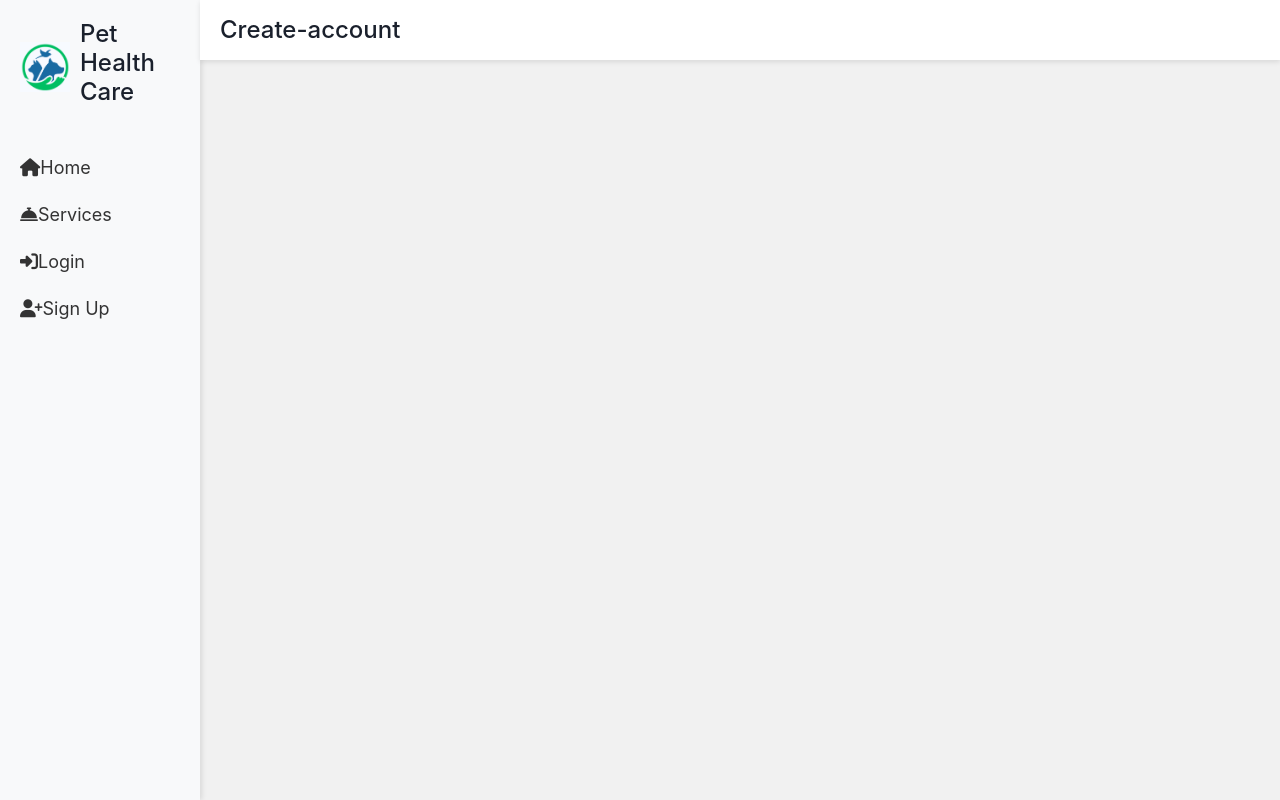
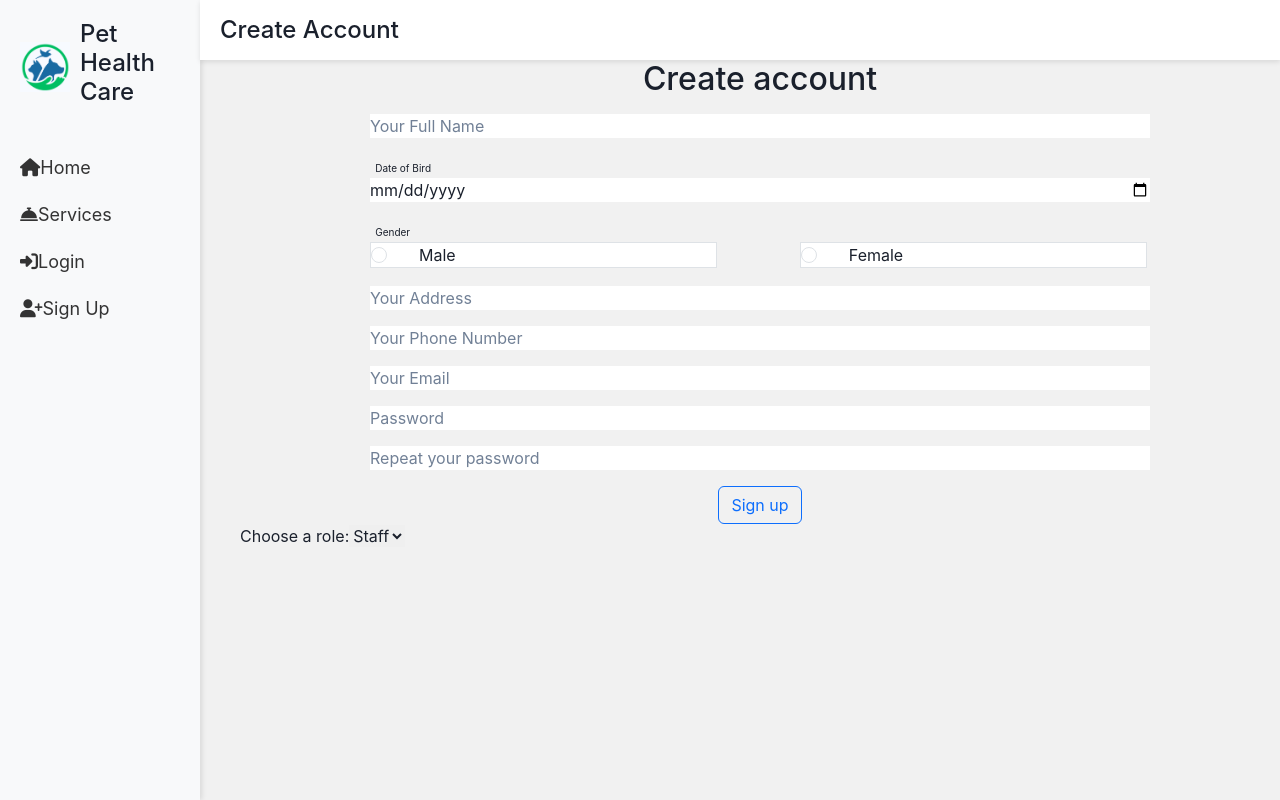
Before and after one commit to dathuynh2003/swp391-petcaresystem, a React (Create React App) app in the folder pethealthcaresystem-frontend/: page /create-account in a window 1280 px wide. Built offline with nearby package versions, Linux system fonts and the light colour scheme.

Commit message:
git commit -m "admin manager account"

```diff
--- a/pethealthcaresystem-frontend/package.json
+++ b/pethealthcaresystem-frontend/package.json
@@ -12,7 +12,7 @@
     "@testing-library/user-event": "^13.5.0",
     "axios": "^1.7.2",
     "bootstrap": "^5.3.3",
-    "framer-motion": "^11.2.9",
+    "framer-motion": "^11.2.10",
     "react": "^18.3.1",
     "react-dom": "^18.3.1",
     "react-router-dom": "^6.23.1",
--- a/pethealthcaresystem-frontend/src/App.js
+++ b/pethealthcaresystem-frontend/src/App.js
@@ -18,6 +18,8 @@ import VetWorkSchedules from './services/VetWorkSchedules';
 import Dashboard from './services/Dashboard';
 import Verify from './services/Verify';
 import CreateShift from './services/CreateShift';
+import CreateAccount from './services/CreateAccount';
+import ListAccount from './services/ListAccount';
 
 function App() {
 
@@ -48,6 +50,8 @@ function App() {
             <Route path="/dashboard" element={<Dashboard />} />
             <Route path='/verify' element={<Verify />} />
             <Route path="/shift" element={<CreateShift />} />
+            <Route path='/create-account' element={<CreateAccount/>} />
+            <Route path='/list-account' element={<ListAccount/>} />
           </Routes>
         </div>
       </div>
--- a/pethealthcaresystem-frontend/src/components/Navbar.js
+++ b/pethealthcaresystem-frontend/src/components/Navbar.js
@@ -5,9 +5,14 @@ const Navbar = () => {
   const location = useLocation();
   const pageName = location.pathname.substring(1) || 'Home';
 
+  const capitalizeText = (str) => {
+    const strSplit = str.split("-").join(" ");
+    return strSplit.split(" ").map((s) => s.charAt(0).toUpperCase() + s.slice(1)).join(" ")
+}
+
   return (
     <div className="navbar">
-      <h1>{pageName.charAt(0).toUpperCase() + pageName.slice(1)}</h1>
+      <h1>{capitalizeText(pageName ?? "")}</h1>
     </div>
   );
 };
--- a/pethealthcaresystem-frontend/src/components/Sidenav.js
+++ b/pethealthcaresystem-frontend/src/components/Sidenav.js
@@ -128,6 +128,7 @@ export default function Sidenav() {
       case 4:
         links = [
           { name: 'Dashboard', path: '/dashboard', icon: 'fas fa-tachometer-alt' },
+          { name: 'User', path: '/list-account', icon:'fa-solid fa-user'},
           { name: 'Logout', path: '', icon: 'fas fa-sign-out-alt', onClick: handleLogout },
         ];
         break;
--- /dev/null
+++ b/pethealthcaresystem-frontend/src/services/CreateAccount.js
@@ -0,0 +1,100 @@
+import axios from 'axios'
+import React, { useState } from 'react'
+import { Link, useNavigate } from 'react-router-dom'
+const CreateAccount = () => {
+    let navigate = useNavigate()
+
+
+    const [user, setUser] = useState({
+        email: "",
+        password: "",
+        fullName: "",
+        phoneNumber: "",
+        address: "",
+        avatar: "",
+        gender: "",
+        dob: "",
+        roleId: 3
+    })
+
+    const [messageEmail, setMessageEmail] = useState('')
+    const [messagePass, setMessagePass] = useState()
+    const [confirm_pass, setConfirmPass] = useState()
+    const { fullName, phoneNumber, address, gender, dob, email, password } = user;
+    const onInputChange = (e) => {
+        setUser({ ...user, [e.target.name]: e.target.value })
+        setConfirmPass(confirm_pass)
+    }
+
+    const handleRegister = async (e) => {
+        e.preventDefault();
+        setMessageEmail("")
+        if(password !== confirm_pass){
+            setMessagePass("Confirm password does not match")
+            return;
+        }
+
+        try {
+            const result = await axios.post(`http://localhost:8080/create-user-by-admin`, user)
+            alert("Create user successful")
+        } catch (error) {
+            alert(error?.response?.data?.errorMessage??error?.message)
+        }
+    }
+  return (
+    <form onSubmit={(e) => handleRegister(e)}>
+    <h2 className="form-title mb-3 text-center">Create account</h2>
+
+    <div className="form-group text-center mb-3">
+        <input type="text" required className="form-input w-75" placeholder="Your Full Name" name='fullName' value={fullName} onChange={(e) => onInputChange(e)} />
+    </div>
+
+    <label for="dob" style={{ fontSize: '10px', marginLeft: '13%' }}>Date of Bird</label>
+    <div className="form-group text-center mb-3">
+        <input type="date" required className="form-input w-75" name='dob' value={dob} onChange={(e) => onInputChange(e)} />
+    </div>
+
+    <label for="gender" style={{ fontSize: '10px', marginLeft: '13%' }}>Gender</label>
+    <div className="form-group mb-3 row mx-auto">
+        <div class="form-check col-md-4 border" style={{ backgroundColor: 'white', marginLeft: '12.5%', marginRight: '8%' }}>
+            <input class="form-check-input" type="radio" name="gender" value="Male" onChange={(e) => onInputChange(e)} />
+            <label class="form-check-label mx-4" for="Male">Male</label>
+        </div>
+        <div class="form-check col-md-4 border" style={{ backgroundColor: 'white' }}>
+            <input className="form-check-input" type="radio" name="gender" value="Female" onChange={(e) => onInputChange(e)} />
+            <label class="form-check-label mx-4" for="female">Female</label>
+        </div>
+    </div>
+
+    <div className="form-group text-center mb-3">
+        <input type="address" required className="form-input w-75" placeholder="Your Address" name='address' value={address} onChange={(e) => onInputChange(e)} />
+    </div>
+    <div className="form-group text-center mb-3">
+        <input type="phoneNumber" required className="form-input w-75" placeholder="Your Phone Number" name='phoneNumber' value={phoneNumber} onChange={(e) => onInputChange(e)} />
+    </div>
+    <div className="form-group text-center mb-3">
+        <input type="email" required className="form-input w-75" placeholder="Your Email" name='email' value={email} onChange={(e) => onInputChange(e)} />
+        <h6 style={{ color: 'red', textAlign: 'center' }}>{messageEmail}</h6>
+    </div>
+    <div className="form-group text-center mb-3">
+        <input type="password" required className="form-input w-75" placeholder="Password" name='password' value={password} onChange={(e) => onInputChange(e)} />
+    </div>
+    <div className="form-group text-center mb-3">
+        <input type="password" required className="form-input w-75" placeholder="Repeat your password" name='confirm_pass' value={confirm_pass} onChange={(e) => setConfirmPass(e.target.value)} />
+    </div>
+    <h6 style={{ color: 'red', textAlign: 'center' }}>{messagePass}</h6>
+    <div className="form-group text-center">
+        <input type="submit" name="submit" id="submit" className="login-button btn btn-outline-primary mx-2" value="Sign up" />
+    </div>
+    <div className='drop-down'>
+    <label for="role">Choose a role:</label>
+        <select defaultValue={user.roleId} name="roleId" id="roleId" onChange={(e) => onInputChange(e)}>
+            <option value="2">Vet</option>
+            <option value="3">Staff</option>
+        </select>
+    </div>
+</form>
+  )
+}
+
+export default CreateAccount
--- /dev/null
+++ b/pethealthcaresystem-frontend/src/services/ListAccount.js
@@ -0,0 +1,70 @@
+import { queries } from '@testing-library/react'
+import axios from 'axios'
+import React, { useEffect, useState } from 'react'
+import { Link } from 'react-router-dom'
+const ListAccount = () => {
+
+    const [accounts, setAccounts] = useState([])
+    const [roleId, setRoleId] = useState(0)
+    const loadAccounts = async () => {
+        try {
+            const response = await axios.get("http://localhost:8080/get-users-by-id", { withCredentials: true, params: {
+        id: roleId
+      } })
+      setAccounts(response.data?.data ?? [])
+        } catch (error) {
+            console.log(error)
+        }
+    }
+
+    useEffect(() => {
+      loadAccounts()
+    }, [roleId])
+
+
+    // const deletePet = async (id) => {
+    //   const response = await axios.put(`http://localhost:8080/deletePet/${id}`)
+    //   loadPets()
+    // }
+  return (
+    <div className='container'>
+      <Link className='btn btn-primary m-3' to={'/create-account'}>Add new Account</Link>
+      <div className='drop-down'>
+        <label for="role">Role:</label>
+        <select defaultValue={roleId} name="roleId" id="roleId" onChange={(e) => setRoleId(e.target.value)}>
+            <option value="0">All</option>
+            <option value="2">Vet</option>
+            <option value="3">Staff</option>
+        </select>
+    </div>
+      <table className="table py-4">
+        <thead>
+          <tr>
+            <th scope="col">No</th>
+            <th scope="col">Name</th>
+            <th scope="col">RoleId</th>
+            <th scope="col" className='col-2'>Actions</th>
+          </tr>
+        </thead>
+        <tbody className="table-group-divider">
+          {
+            accounts.map((account, index) => (
+              <tr key={index}>
+                <th scope="row">{index + 1}</th>
+                <td className="col-1">{account.fullName}</td>
+                <td className="col-1">{account.roleId}</td>
+                <td className='col-3'>
+                  {/* <Link className='btn btn-primary mx-2' to={`/viewPet/${pet.petId}`}>View</Link>
+                  <Link className='btn btn-outline-primary mx-2' to={`/editPet/${pet.petId}`}>Edit</Link>
+                  <button onClick={() => deletePet(pet.petId)} className='btn btn-danger mx2'>Delete</button> */}
+                </td>
+              </tr>
+            ))
+          }
+        </tbody>
+      </table>
+    </div>
+  )
+}
+
+export default ListAccount
```
Also changed, not shown: 1 other file (tests, documents, lock files or other folders).
